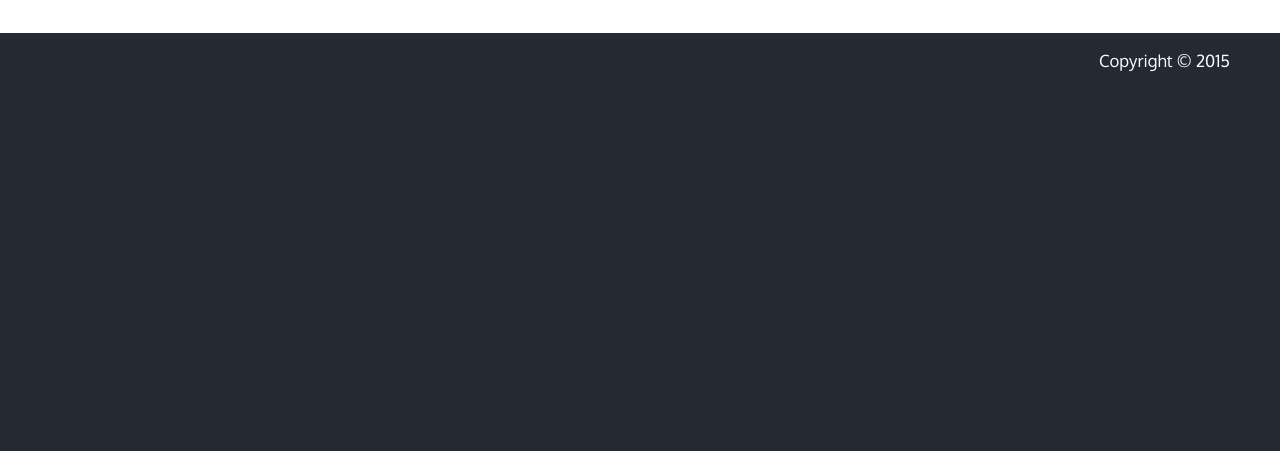
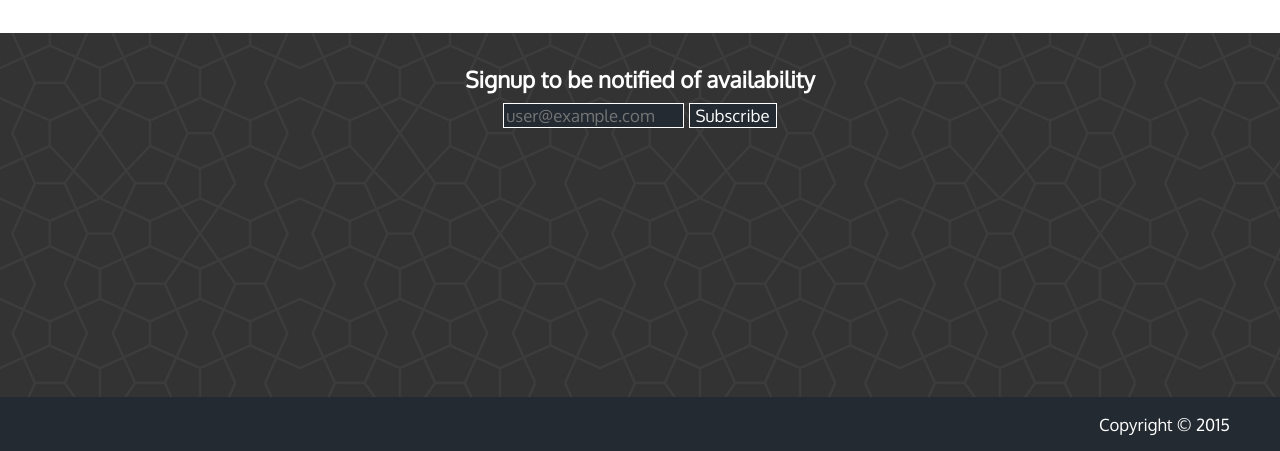
Before and after one commit to 10secondbuild/www, a plain HTML site: page index.html in a window 1280 px wide. Shown: the part 1556-2007 px from the top of the page. Before the commit the page ends 1643 px from the top, so only its background shows below. Drawn offline with Linux system fonts and the light colour scheme.

Commit message:
Added mail chimp

```diff
--- a/index.html
+++ b/index.html
@@ -15,6 +15,7 @@
         <li><a href="#rational">Rational</a></li>
         <li><a href="#pricing">Pricing</a></li>
         <li><a href="#technology">Technology</a></li>
+        <li><a href="#signup">Signup</a></li>
     </ul>
 </nav>
 <header id="home">
@@ -70,10 +71,19 @@
 
 </section>
 
+<section id="signup">
+    <h3>Signup to be notified of availability</h3>
+    <form action="//bodar.us11.list-manage.com/subscribe/post?u=17c61b6c126785acf5c1056bd&amp;id=1b08ff3585"
+          method="post" target="_blank" novalidate>
+        <input type="email" value="" name="EMAIL" placeholder="user@example.com"/>
+        <input type="text" name="b_17c61b6c126785acf5c1056bd_1b08ff3585" tabindex="-1" value="" class="bot"/>
+        <input type="submit" value="Subscribe" name="subscribe"/>
+    </form>
+</section>
 
 
 <footer>
-        <ul>Copyright © 2015</ul>
+    <ul>Copyright © 2015</ul>
 </footer>
 
 </body>
--- a/stylesheets/style.css
+++ b/stylesheets/style.css
@@ -112,6 +112,14 @@ body > section {
     color: rgb(112, 116, 122);
 }
 
+#pricing {
+    background: url(../images/diamonds.png) repeat #232a31;
+}
+
+
+#signup {
+    background: url(../images/pentagon.png) repeat #232a31;
+}
 
 #technology{
     background-color: #fff;
@@ -130,3 +138,21 @@ body > section {
     width: 200px;
     margin: 2rem;
 }
+
+.bot {
+    position: absolute;
+    left: -5000px;
+}
+
+#signup {
+    text-align: center;
+}
+
+#signup form {
+    padding: 10px 0
+}
+
+#signup input {
+    background-color: #232a31;
+    border: 1px solid white;
+}
```
